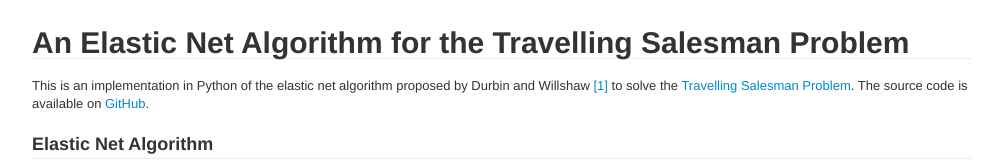
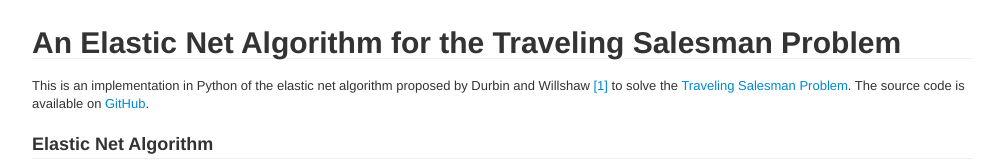
Before and after one commit to larose/ena, a plain HTML site: page index.html in a window 1280 px wide. Shown: the top 160 px of the page, without its empty margins (138-1141 px from the left). Drawn offline with Linux system fonts and the light colour scheme.

Commit message:
Travelling -> Traveling.

```diff
--- a/index.html
+++ b/index.html
@@ -2,7 +2,7 @@
 <html lang="en">
   <head>
     <meta charset="utf-8">
-    <title>An Elastic Net Algorithm for the Travelling Salesman
+    <title>An Elastic Net Algorithm for the Traveling Salesman
       Problem</title>
     <meta name="description" content="">
     <meta name="author" content="Mathieu Larose">
@@ -40,7 +40,7 @@
 
       <section>
         <div class="page-header">
-          <h1>An Elastic Net Algorithm for the Travelling Salesman
+          <h1>An Elastic Net Algorithm for the Traveling Salesman
             Problem</h1>
         </div>
 
@@ -52,7 +52,7 @@
             algorithm proposed by Durbin and
             Willshaw <a href="#durbin">[1]</a> to solve
             the <a href="http://en.wikipedia.org/wiki/Travelling_salesman_problem">
-            Travelling Salesman Problem</a>. The source code is
+            Traveling Salesman Problem</a>. The source code is
             available
             on <a href="https://github.com/larose/ena">GitHub</a>.
 
```
